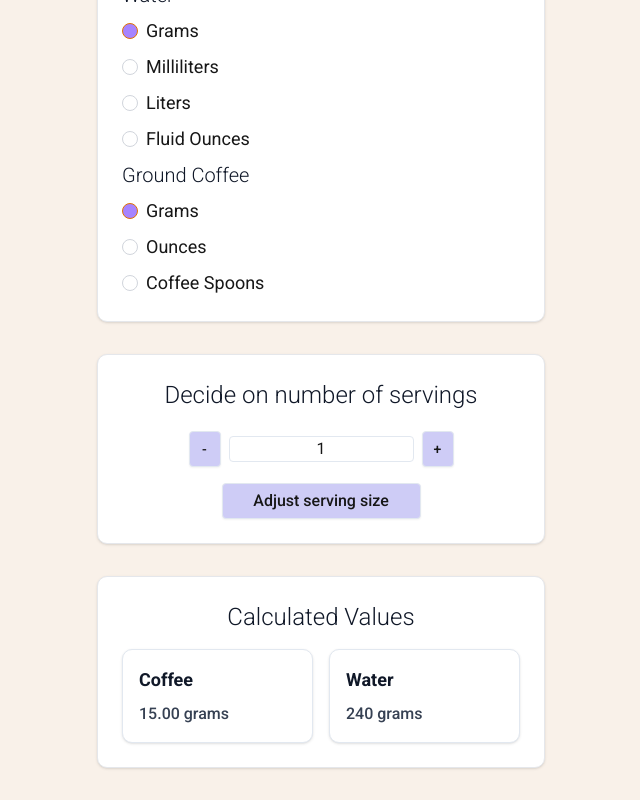
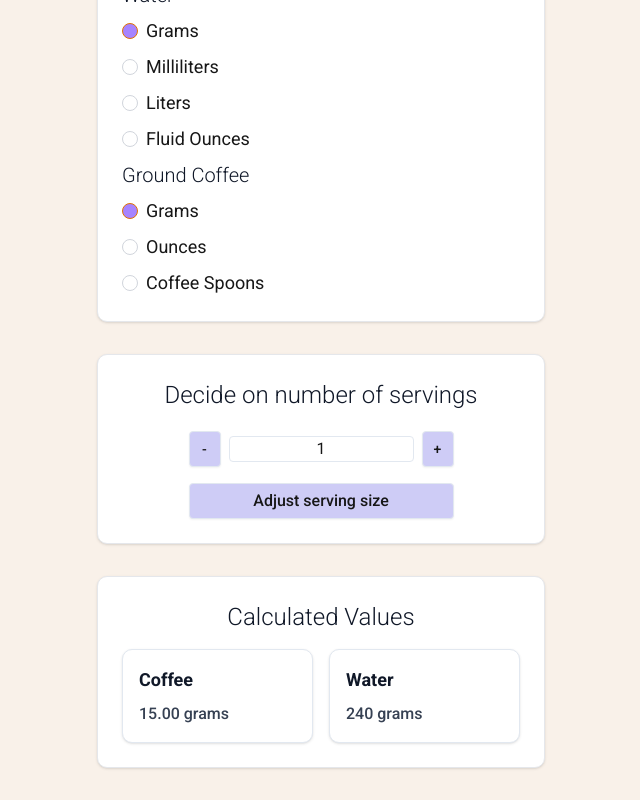
Before and after one commit to MrMarre/BrewMetrics, a Next.js app: page /calculator in a window 1280 px wide. Shown: the part 819-1619 px from the top of the page, without its empty margins (319-959 px from the left). Built offline with nearby package versions, Linux system fonts and the light colour scheme.

Commit message:
fix for buttons acting up on diff screen sizes

```diff
--- a/src/components/calculations/NumberField.tsx
+++ b/src/components/calculations/NumberField.tsx
@@ -37,7 +37,7 @@ const NumberField = <TField extends FieldValues>({
             <label htmlFor={name} className="block mb-1">
               {label} {dependantValue}
             </label>
-            <div className="flex items-center gap-2 w-full">
+            <div className="flex items-center justify-center gap-2 w-full">
               <Button
                 type="button"
                 variant="outline"
--- a/src/pages/calculator/index.tsx
+++ b/src/pages/calculator/index.tsx
@@ -18,7 +18,6 @@ import {
 import { Button } from "@/components/ui/button";
 
 export default function Calculator() {
-  //* En "Custom hook" för att hantera formuläret
   const {
     watch,
     control,
@@ -46,7 +45,7 @@ export default function Calculator() {
       >
         reset all
       </Button>
-      <form className="container mx-auto p-8 flex flex-col gap-8 items-center">
+      <form className=" mx-auto p-8 flex flex-col gap-8 items-center">
         <Heading as="h1" className="text-3xl font-serif">
           Optimal Brew Ratio Calculator
         </Heading>
@@ -112,23 +111,29 @@ export default function Calculator() {
           <Heading as="h2" className="text-2xl text-center mb-4 ">
             Decide on number of servings
           </Heading>
-          <div className="flex flex-col justify-center items-center gap-4">
-            <NumberField control={control} name="servings" incrementValue={1} />
+          <div className="w-full flex justify-center gap-4">
+            <div className=" mx-auto">
+              <NumberField
+                control={control}
+                name="servings"
+                incrementValue={1}
+              />
 
               {/* 4.1 Dropdown toggle to show or hide custom */}
               <Button
                 type="button"
                 onClick={() => setShowCustomize((prev) => !prev)}
-              className="px-3 py-5 text-base md:py-4 w-full md:w-1/2  border rounded bg-[var(--tertiary)] text-[var(--foreground)] transition-colors duration-300 hover:bg-violet-300"
+                className="px-3 py-5 mt-4 text-base md:py-4 w-full max-w-[18rem] border rounded bg-[var(--tertiary)] text-[var(--foreground)] transition-colors duration-300 hover:bg-violet-300"
               >
                 {showCustomize ? "Hide" : "Adjust serving size"}
               </Button>
+            </div>
           </div>
 
           {/* 5. Customize Water and Coffee on conditional */}
           {showCustomize && (
             <div className="mt-4 flex justify-center items-center gap-4">
-              <div className="flex flex-col gap-4">
+              <div>
                 <NumberField
                   control={control}
                   name="waterPerServing"
```
Lines whose indentation alone changed are shown as unchanged.
